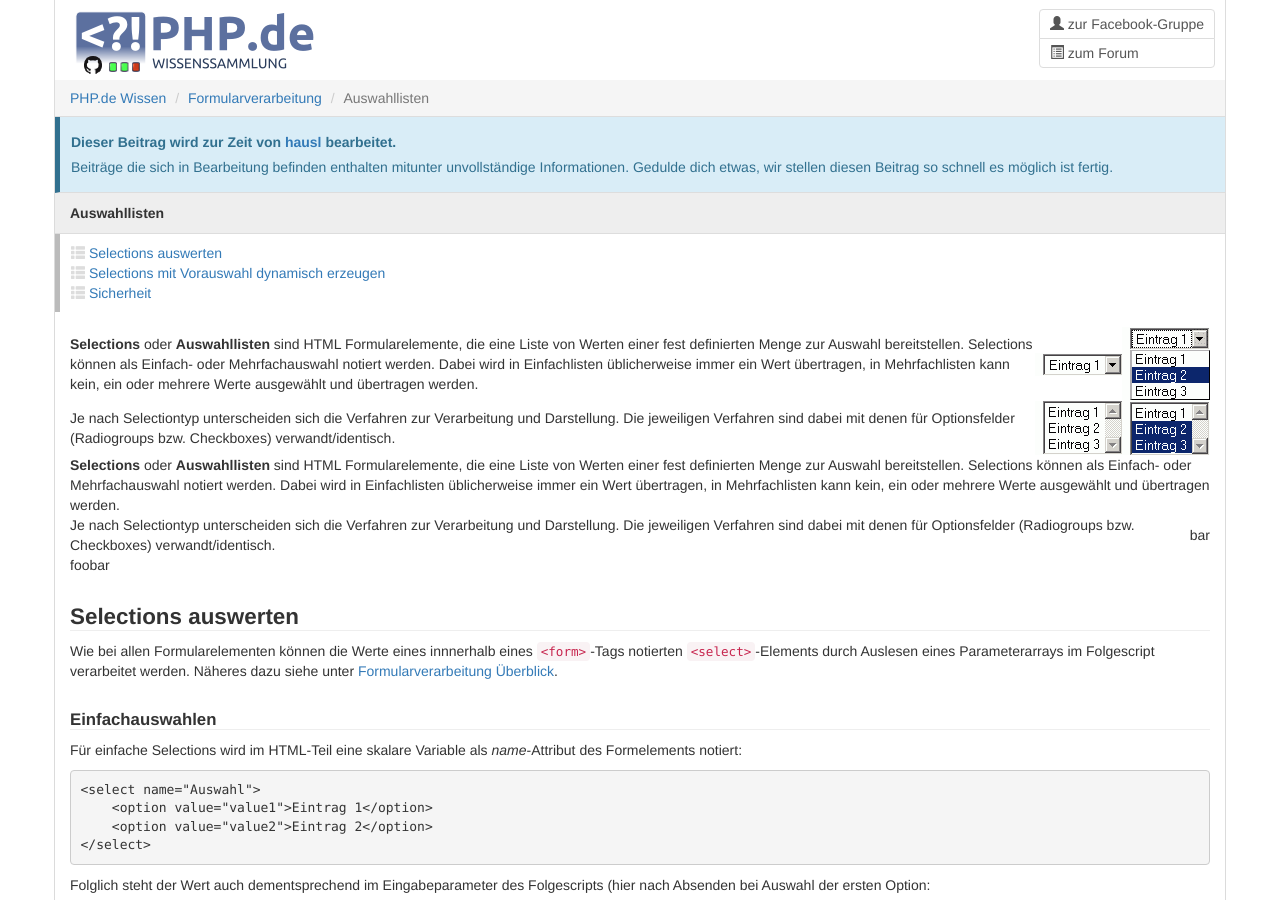
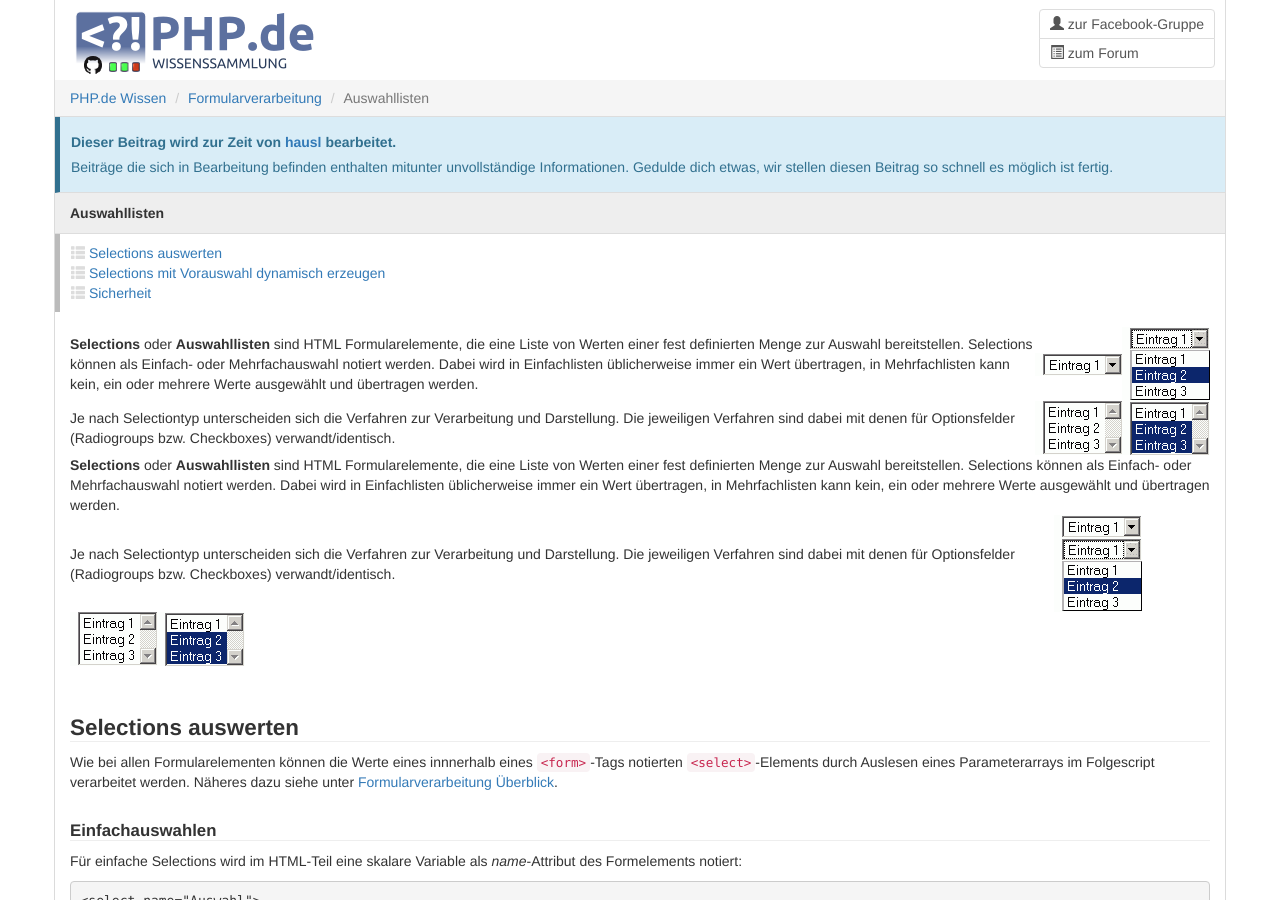
Before and after one commit to php-de/php-de.github.io, a Jekyll site: the page built from form/auswahllisten.md, in a window 1280 px wide and 900 px high. Built offline with Jekyll 4.4.1, drawn with Linux system fonts in a browser that asks for light colours; nearby versions of some CDN libraries.

Commit message:
Update auswahllisten.md

```diff
--- a/form/auswahllisten.md
+++ b/form/auswahllisten.md
@@ -34,10 +34,10 @@ entry-type: in-progress
 
 | **Selections** oder **Auswahllisten** sind HTML Formularelemente, die eine Liste von Werten einer fest definierten Menge zur Auswahl bereitstellen. Selections können als Einfach- oder Mehrfachauswahl notiert werden. Dabei wird in Einfachlisten üblicherweise immer ein Wert übertragen, in Mehrfachlisten kann kein, ein oder mehrere Werte ausgewählt und übertragen werden.
 
-Je nach Selectiontyp unterscheiden sich die Verfahren zur Verarbeitung und Darstellung. Die jeweiligen Verfahren sind dabei mit denen für Optionsfelder (Radiogroups bzw. Checkboxes) verwandt/identisch. | bar |
+Je nach Selectiontyp unterscheiden sich die Verfahren zur Verarbeitung und Darstellung. Die jeweiligen Verfahren sind dabei mit denen für Optionsfelder (Radiogroups bzw. Checkboxes) verwandt/identisch. | ![select](images/select_single_closed.gif)  ![select](images/select_single_open.gif)
 
-| foo | bar |
-
+![select](images/select_multi_off.gif) | ![select](images/select_multi_selected.gif)
+ |
 
 
 ### Selections auswerten
```
